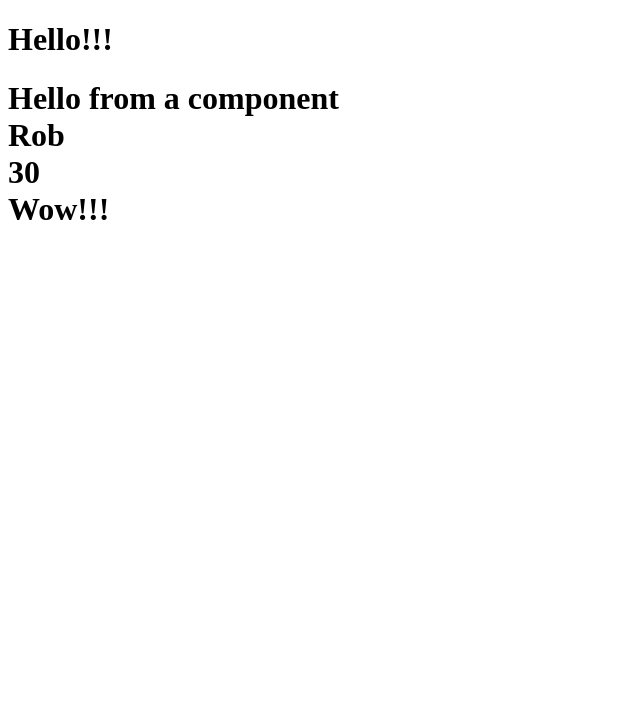
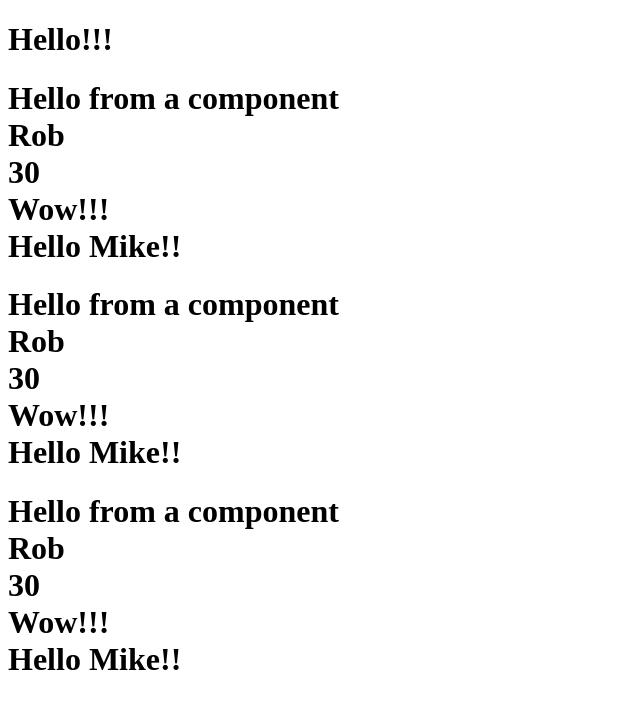
Before and after one commit to HinalPatel0607/React-Learning, a React (Vite) app in the folder React/: page / in a window 1280 px wide. Shown: the top 708 px of the page, without its empty margins (0-640 px from the left). Built offline with nearby package versions, Linux system fonts and the light colour scheme.

Commit message:
Reusability of a component

```diff
--- a/React/src/App.jsx
+++ b/React/src/App.jsx
@@ -6,6 +6,8 @@ function App() {
     <div className="App">
       <h1>Hello!!!</h1>
       <Hello />
+      <Hello />
+      <Hello />
     </div>
   );
 }
--- a/React/src/components/Hello.jsx
+++ b/React/src/components/Hello.jsx
@@ -13,6 +13,8 @@ function Hello() {
         {10 + 20}
         <br />
         {displayMessage()}
+        <br />
+        Hello Mike!!
       </h1>
     </div>
   );
```
